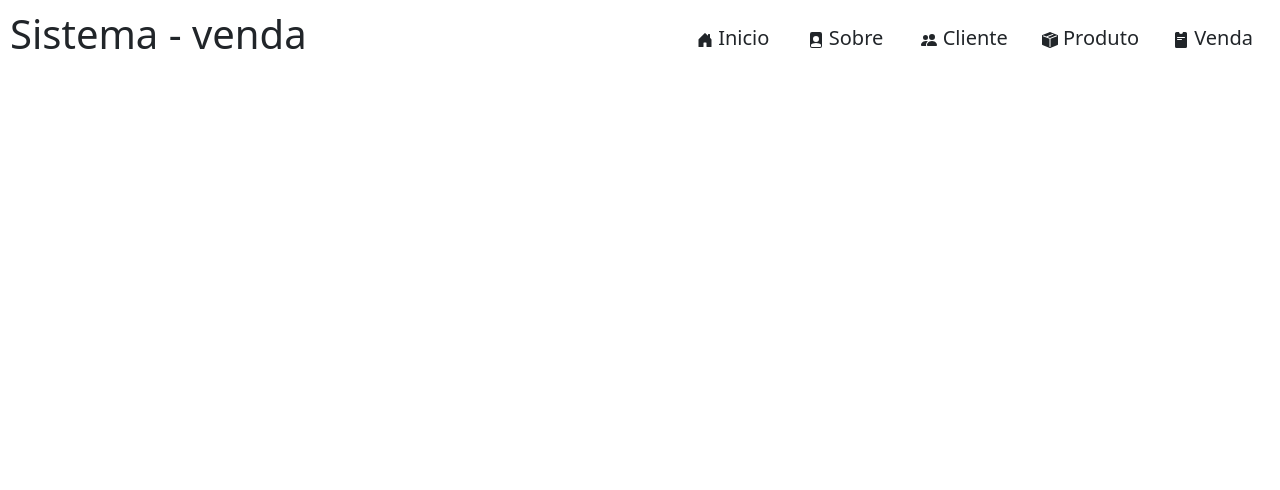
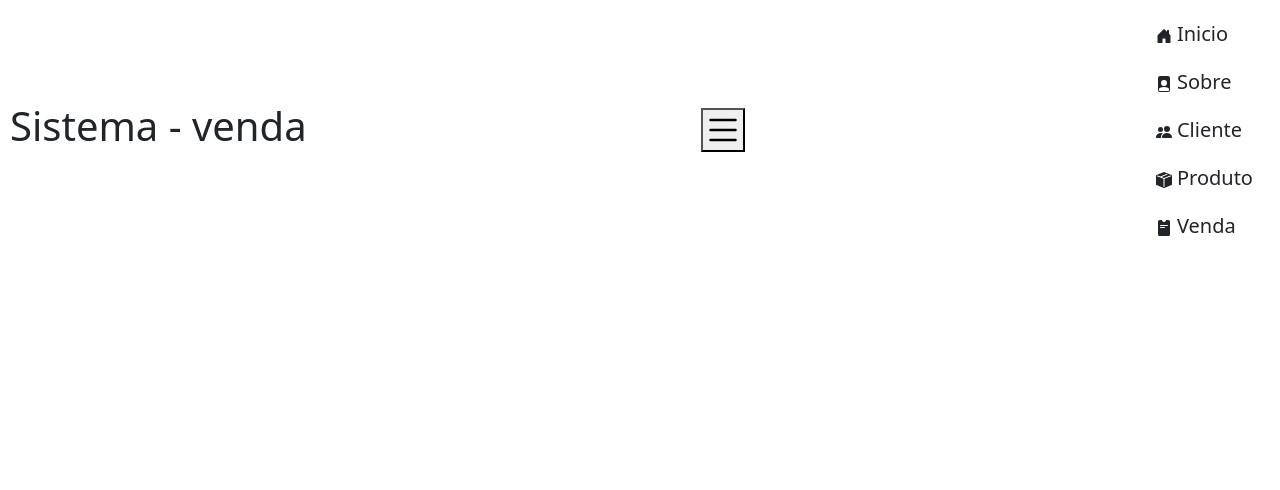
Before and after one commit to GustavoSachetto/Sistema-venda, a PHP site: page / in a window 1280 px wide. Shown: the top 490 px of the page. Run offline with PHP 8.4, Linux system fonts and the light colour scheme.

Commit message:
Update index.php

```diff
--- a/index.php
+++ b/index.php
@@ -8,15 +8,25 @@
 
         <link rel="stylesheet" href="view/css/style.css">
         <link href="https://cdn.jsdelivr.net/npm/bootstrap@5.3.2/dist/css/bootstrap.min.css" rel="stylesheet" integrity="sha384-T3c6CoIi6uLrA9TneNEoa7RxnatzjcDSCmG1MXxSR1GAsXEV/Dwwykc2MPK8M2HN" crossorigin="anonymous">
+        <script src="view/js/responsivo.js" defer></script>
         <script src="https://cdn.jsdelivr.net/npm/bootstrap@5.3.2/dist/js/bootstrap.bundle.min.js" integrity="sha384-C6RzsynM9kWDrMNeT87bh95OGNyZPhcTNXj1NW7RuBCsyN/o0jlpcV8Qyq46cDfL" crossorigin="anonymous" defer></script>
+        <script src="https://code.jquery.com/jquery-3.7.1.js" integrity="sha256-eKhayi8LEQwp4NKxN+CfCh+3qOVUtJn3QNZ0TciWLP4=" crossorigin="anonymous"></script>
     </head>
     <body>
         <header>
             <h1>Sistema - venda</h1>
+            <button id="btn-menu" class="btn-menu">
+                <svg xmlns="http://www.w3.org/2000/svg" width="40" height="40" fill="currentColor" class="bi bi-list" viewBox="0 0 16 16"><path fill-rule="evenodd" d="M2.5 12a.5.5 0 0 1 .5-.5h10a.5.5 0 0 1 0 1H3a.5.5 0 0 1-.5-.5zm0-4a.5.5 0 0 1 .5-.5h10a.5.5 0 0 1 0 1H3a.5.5 0 0 1-.5-.5zm0-4a.5.5 0 0 1 .5-.5h10a.5.5 0 0 1 0 1H3a.5.5 0 0 1-.5-.5z"/></svg>
+            </button>
             <nav>
+                <!-- Index -->
+                <div>
                     <a href="index.php" role="button" class="btn btn-lg"><svg xmlns="http://www.w3.org/2000/svg" width="16" height="16" fill="currentColor" class="bi bi-house-door-fill" viewBox="0 0 16 16"><path d="M6.5 14.5v-3.505c0-.245.25-.495.5-.495h2c.25 0 .5.25.5.5v3.5a.5.5 0 0 0 .5.5h4a.5.5 0 0 0 .5-.5v-7a.5.5 0 0 0-.146-.354L13 5.793V2.5a.5.5 0 0 0-.5-.5h-1a.5.5 0 0 0-.5.5v1.293L8.354 1.146a.5.5 0 0 0-.708 0l-6 6A.5.5 0 0 0 1.5 7.5v7a.5.5 0 0 0 .5.5h4a.5.5 0 0 0 .5-.5Z"/></svg><span> Inicio</span></a>
+                </div>
+                <!-- Sobre -->
+                <div>
                     <a href="view/pages/sobre.php" role="button" class="btn btn-lg"><svg xmlns="http://www.w3.org/2000/svg" width="16" height="16" fill="currentColor" class="bi bi-file-person-fill" viewBox="0 0 16 16"><path d="M12 0H4a2 2 0 0 0-2 2v12a2 2 0 0 0 2 2h8a2 2 0 0 0 2-2V2a2 2 0 0 0-2-2zm-1 7a3 3 0 1 1-6 0 3 3 0 0 1 6 0zm-3 4c2.623 0 4.146.826 5 1.755V14a1 1 0 0 1-1 1H4a1 1 0 0 1-1-1v-1.245C3.854 11.825 5.377 11 8 11z"/></svg><span> Sobre</span></a>
-                <div class="btn-group" role="group">
+                </div>
                 <!-- Cliente -->
                 <div>
                     <button type="button" class="btn btn-lg" data-bs-toggle="dropdown" aria-expanded="false">
@@ -67,10 +77,10 @@
                         </li>
                     </ul>
                 </div>
-                </div>
             </nav>
         </header>
-      	<main></main>
+      	<main>
+        </main>
         <footer>
             <p>Desenvolvido por <strong>Gustavo Sachetto</strong></p>
         </footer>
```
Lines whose indentation alone changed are shown as unchanged.
